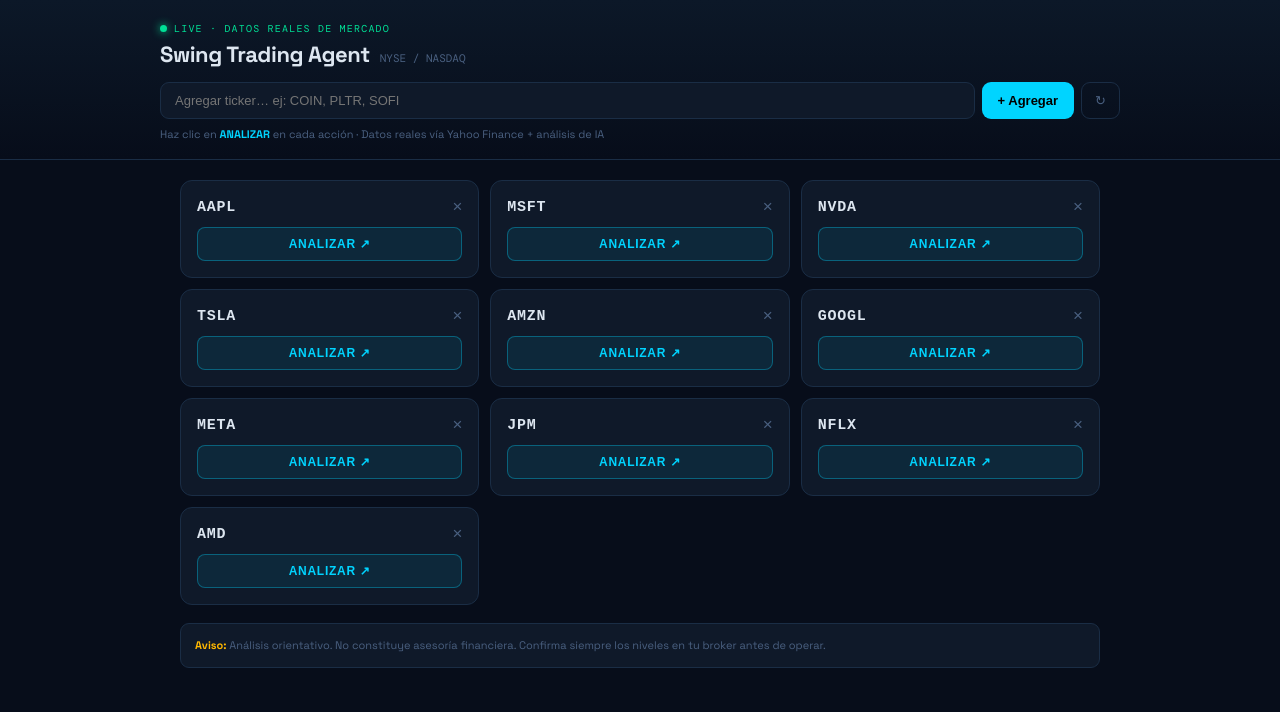
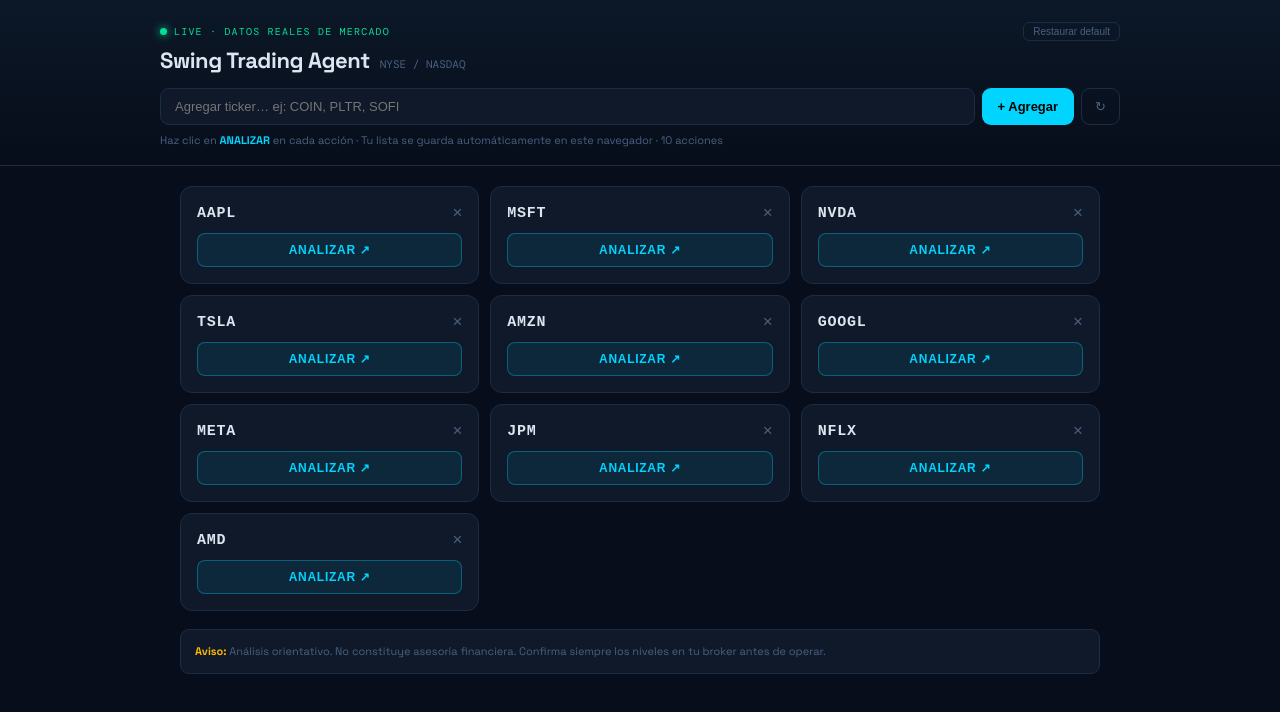
Before and after one commit to orlaknns/swing-agent, a React (Vite) app in the folder frontend/: page / in a window 1280 px wide. Shown: the top 712 px of the page. Built offline with nearby package versions, Linux system fonts and the light colour scheme.

Commit message:
feat: watchlist persistente con localStorage

```diff
--- a/frontend/src/App.jsx
+++ b/frontend/src/App.jsx
@@ -1,7 +1,8 @@
-import { useState, useCallback } from 'react'
+import { useState, useCallback, useEffect } from 'react'
 import StockCard from './StockCard.jsx'
 
 const DEFAULT_WATCHLIST = ['AAPL','MSFT','NVDA','TSLA','AMZN','GOOGL','META','JPM','NFLX','AMD']
+const LS_KEY = 'swing_agent_watchlist'
 
 const C = {
   bg:'#070d1a', card:'#0f1929', border:'#1a2d45',
@@ -9,14 +10,42 @@
   amber:'#ffb800', text:'#dde6f0', muted:'#4a6080',
 }
 
+function loadWatchlist() {
+  try {
+    const saved = localStorage.getItem(LS_KEY)
+    if (saved) {
+      const parsed = JSON.parse(saved)
+      if (Array.isArray(parsed) && parsed.length > 0) return parsed
+    }
+  } catch {}
+  return DEFAULT_WATCHLIST
+}
+
 export default function App() {
-  const [watchlist, setWatchlist] = useState(DEFAULT_WATCHLIST)
-  const [search, setSearch]       = useState('')
+  const [watchlist, setWatchlist]   = useState(loadWatchlist)
+  const [search, setSearch]         = useState('')
   const [refreshKey, setRefreshKey] = useState(0)
+  const [saved, setSaved]           = useState(false)
+
+  // Auto-save watchlist to localStorage whenever it changes
+  useEffect(() => {
+    try {
+      localStorage.setItem(LS_KEY, JSON.stringify(watchlist))
+      setSaved(true)
+      const t = setTimeout(() => setSaved(false), 1500)
+      return () => clearTimeout(t)
+    } catch {}
+  }, [watchlist])
 
   const add = () => {
     const t = search.trim().toUpperCase().replace(/[^A-Z.]/g, '')
     if (t && !watchlist.includes(t)) { setWatchlist(p => [t, ...p]); setSearch('') }
+  }
+
+  const reset = () => {
+    if (confirm('¿Restaurar la lista por defecto? Se perderá tu lista guardada.')) {
+      setWatchlist(DEFAULT_WATCHLIST)
+    }
   }
 
   return (
@@ -24,14 +53,31 @@
       {/* Header */}
       <div style={{ background:'linear-gradient(180deg,#0c1828 0%,#070d1a 100%)', padding:'22px 20px 18px', borderBottom:`1px solid ${C.border}`, marginBottom:20 }}>
         <div style={{ maxWidth:960, margin:'0 auto' }}>
-          <div style={{ display:'flex', alignItems:'center', gap:7, marginBottom:5 }}>
-            <div style={{ width:7, height:7, borderRadius:'50%', background:C.green, animation:'glow 2s ease-in-out infinite' }}/>
-            <span style={{ fontSize:10, color:C.green, letterSpacing:'0.12em', fontFamily:"'DM Mono'" }}>LIVE · DATOS REALES DE MERCADO</span>
+          <div style={{ display:'flex', alignItems:'center', justifyContent:'space-between', marginBottom:5 }}>
+            <div style={{ display:'flex', alignItems:'center', gap:7 }}>
+              <div style={{ width:7, height:7, borderRadius:'50%', background:C.green, animation:'glow 2s ease-in-out infinite' }}/>
+              <span style={{ fontSize:10, color:C.green, letterSpacing:'0.12em', fontFamily:"'DM Mono'" }}>LIVE · DATOS REALES DE MERCADO</span>
+            </div>
+            {/* Save indicator */}
+            <div style={{ display:'flex', alignItems:'center', gap:10 }}>
+              {saved && (
+                <span style={{ fontSize:10, color:C.green, opacity: saved ? 1 : 0, transition:'opacity 0.3s' }}>
+                  ✓ Lista guardada
+                </span>
+              )}
+              <button onClick={reset}
+                title="Restaurar lista por defecto"
+                style={{ background:'none', border:`1px solid ${C.border}`, borderRadius:6, color:C.muted, padding:'3px 9px', cursor:'pointer', fontSize:10 }}>
+                Restaurar default
+              </button>
+            </div>
           </div>
+
           <div style={{ display:'flex', alignItems:'baseline', gap:10, marginBottom:14 }}>
             <h1 style={{ fontSize:22, fontWeight:700, letterSpacing:'-0.02em' }}>Swing Trading Agent</h1>
             <span style={{ fontSize:11, color:C.muted, fontFamily:"'DM Mono'" }}>NYSE / NASDAQ</span>
           </div>
+
           <div style={{ display:'flex', gap:7 }}>
             <input
               value={search}
@@ -52,8 +98,9 @@
               ↻
             </button>
           </div>
+
           <p style={{ marginTop:8, fontSize:11, color:C.muted }}>
-            Haz clic en <b style={{ color:C.accent }}>ANALIZAR</b> en cada acción · Datos reales vía Yahoo Finance + análisis de IA
+            Haz clic en <b style={{ color:C.accent }}>ANALIZAR</b> en cada acción · Tu lista se guarda automáticamente en este navegador · {watchlist.length} acciones
           </p>
         </div>
       </div>
```
